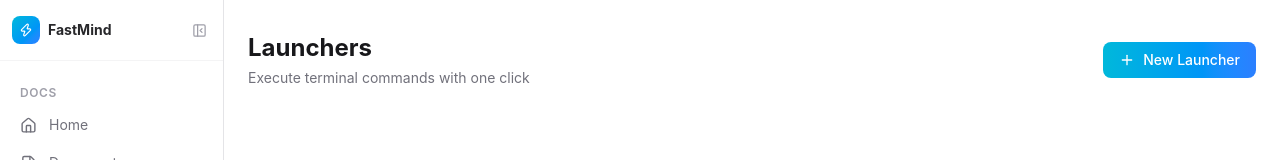
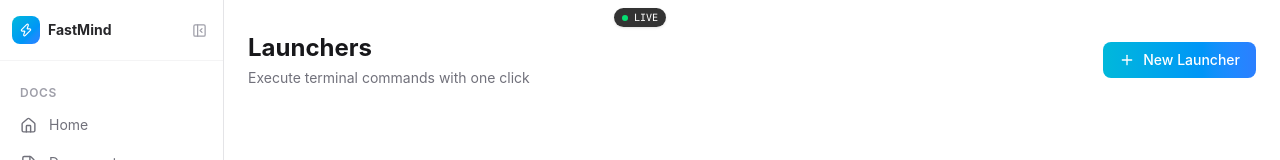
Before and after one commit to arjunyonjan/fast-mind, a Next.js app: page /launchers in a window 1280 px wide. Shown: the top 160 px of the page. Built offline with nearby package versions, Linux system fonts and the light colour scheme; no server answers; the database is empty.

Commit message:
feat: FastMind Core WebSocket server + hybrid architecture

```diff
--- a/app/layout.tsx
+++ b/app/layout.tsx
@@ -23,6 +23,10 @@ export default function RootLayout({
   return (
     <html lang="en">
       <body className="bg-gray-50 dark:bg-zinc-950 h-screen overflow-hidden">
+    <div className="fixed top-2 left-1/2 transform -translate-x-1/2 z-50 flex items-center gap-1.5 px-2 py-0.5 rounded-full text-[10px] font-mono font-medium shadow-sm bg-black/80 backdrop-blur-sm">
+  <div className={`w-1.5 h-1.5 rounded-full ${typeof window !== 'undefined' && window.location.hostname === 'localhost' ? 'bg-green-400' : 'bg-orange-400 animate-pulse'}`}></div>
+  <span className="text-white">{typeof window !== 'undefined' && window.location.hostname === 'localhost' ? 'LIVE' : 'LOCAL'}</span>
+</div>
         <ThemeProvider>
           <ToastProvider>
             <MobileMenuButton />
```
